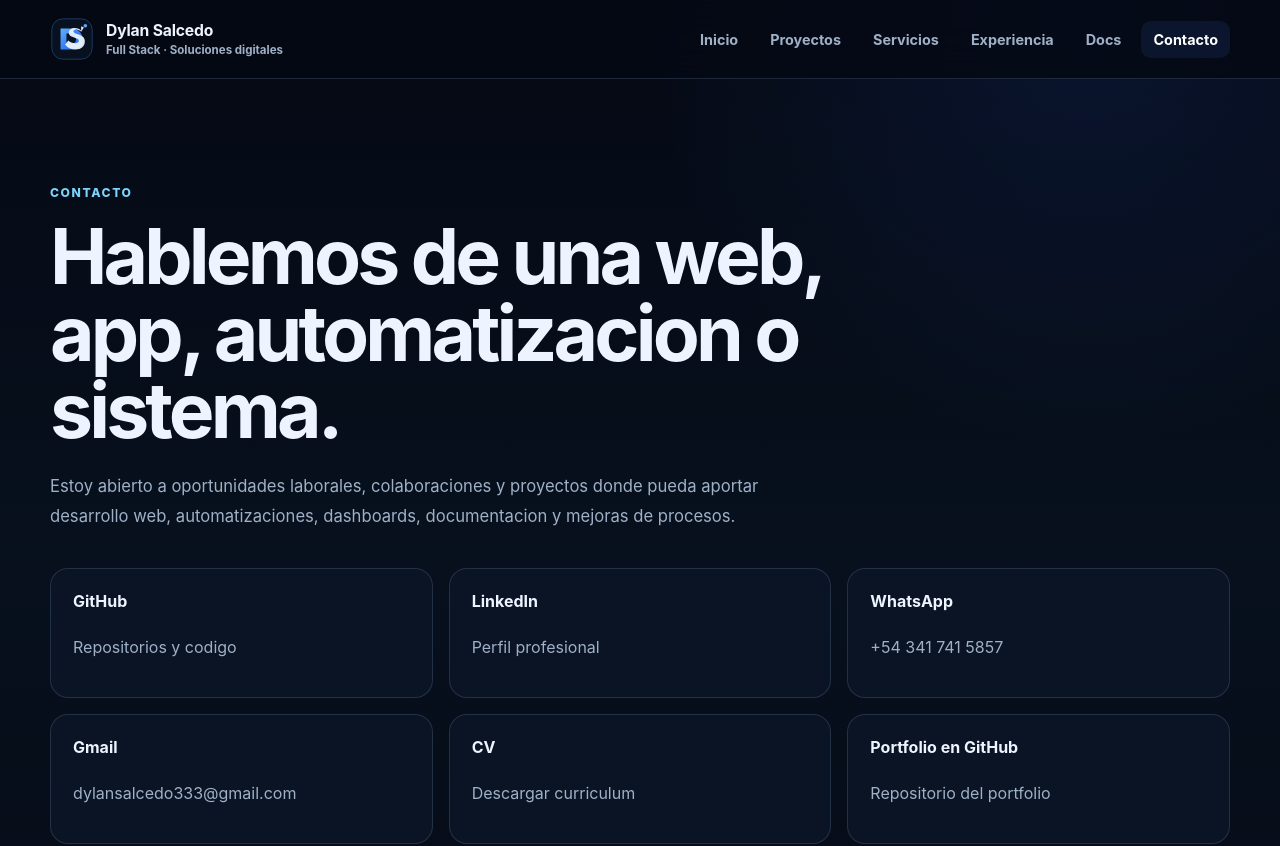
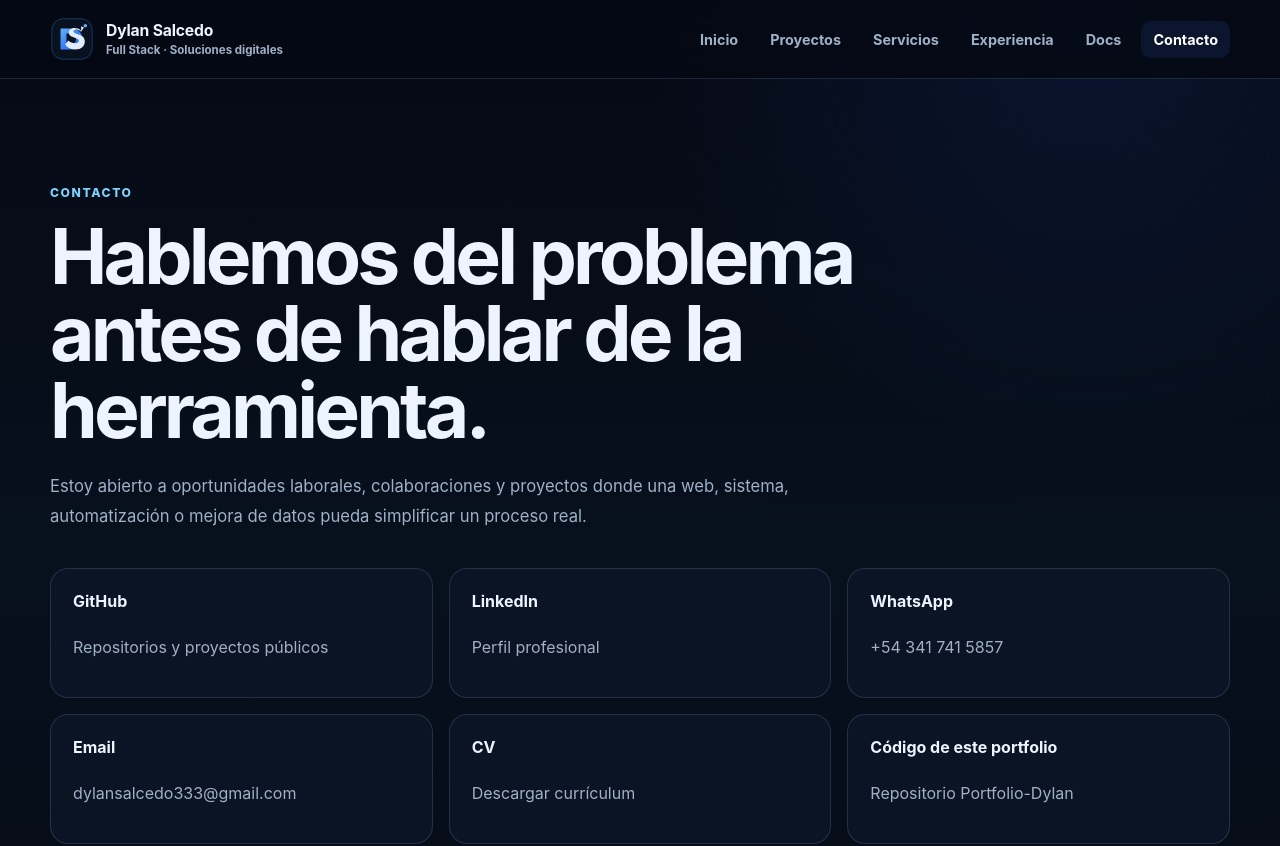
Before and after one commit to DylanDev08/Portfolio-Dylan, a React (Vite) app in the folder frontend/: page /contacto in a window 1280 px wide. Shown: the top 846 px of the page. Built offline with nearby package versions, Linux system fonts and the light colour scheme; no server answers.

Commit message:
copy: clarify contact options and project intent

```diff
--- a/frontend/src/pages/ContactPage.jsx
+++ b/frontend/src/pages/ContactPage.jsx
@@ -6,12 +6,12 @@ export function ContactPage() {
   const { profile } = data;
 
   const contactLinks = [
-    { label: "GitHub", href: profile.githubUrl, value: "Repositorios y codigo" },
+    { label: "GitHub", href: profile.githubUrl, value: "Repositorios y proyectos públicos" },
     { label: "LinkedIn", href: profile.linkedinUrl, value: "Perfil profesional" },
     { label: "WhatsApp", href: profile.whatsappUrl, value: profile.phone },
-    { label: "Gmail", href: `mailto:${profile.email}`, value: profile.email },
-    { label: "CV", href: "/cv/CV_Dylan_Salcedo.pdf", value: "Descargar curriculum" },
-    { label: "Portfolio en GitHub", href: profile.portfolioUrl || profile.githubUrl, value: "Repositorio del portfolio" },
+    { label: "Email", href: `mailto:${profile.email}`, value: profile.email },
+    { label: "CV", href: "/cv/CV_Dylan_Salcedo.pdf", value: "Descargar currículum" },
+    { label: "Código de este portfolio", href: profile.portfolioUrl || profile.githubUrl, value: "Repositorio Portfolio-Dylan" },
   ];
 
   return (
@@ -19,19 +19,28 @@ export function ContactPage() {
       <section className="section contact-showcase" id="contacto">
         <div className="container">
           <span className="eyebrow">Contacto</span>
-          <h1>Hablemos de una web, app, automatizacion o sistema.</h1>
+          <h1>Hablemos del problema antes de hablar de la herramienta.</h1>
           <p>
-            Estoy abierto a oportunidades laborales, colaboraciones y proyectos donde pueda aportar desarrollo web,
-            automatizaciones, dashboards, documentacion y mejoras de procesos.
+            Estoy abierto a oportunidades laborales, colaboraciones y proyectos donde una web, sistema, automatización
+            o mejora de datos pueda simplificar un proceso real.
           </p>
 
           <div className="contact-links-grid">
-            {contactLinks.map((link) => (
-              <a key={link.label} className="contact-link-card" href={link.href || "#"} target={link.href?.startsWith("http") ? "_blank" : undefined} rel="noreferrer noopener">
-                <strong>{link.label}</strong>
-                <span>{link.value}</span>
-              </a>
-            ))}
+            {contactLinks.map((link) => {
+              const isExternal = link.href?.startsWith("http");
+              return (
+                <a
+                  key={link.label}
+                  className="contact-link-card"
+                  href={link.href}
+                  target={isExternal ? "_blank" : undefined}
+                  rel={isExternal ? "noreferrer noopener" : undefined}
+                >
+                  <strong>{link.label}</strong>
+                  <span>{link.value}</span>
+                </a>
+              );
+            })}
           </div>
         </div>
       </section>
```
